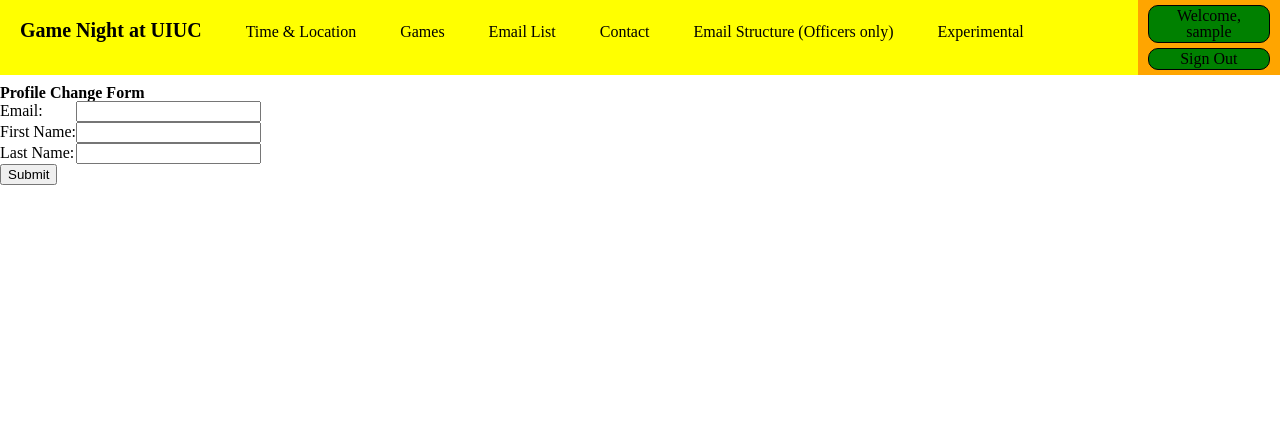
After one commit to penguinz1/Game_Night, a Django app: page /accounts/profile-change/ in a window 1280 px wide. The commit adds this page. Shown: the top 425 px of the page. Run offline with Django 3.2, Linux system fonts and the light colour scheme; the visitor is signed in with stand-in values (Sample User, id 1); some web fonts are replaced.

Commit message:
Added profile change functionality

```diff
--- a/accounts/forms.py
+++ b/accounts/forms.py
@@ -19,3 +19,9 @@
         return user
 
     UserCreationForm.Meta.model = User
+
+
+class ProfileChangeForm(forms.Form):
+    email = forms.EmailField(label = "Email", required = False)
+    first_name = forms.CharField(label = "First Name", required = False)
+    last_name = forms.CharField(label = "Last Name", required = False)
--- a/accounts/templates/profile.html
+++ b/accounts/templates/profile.html
@@ -21,5 +21,6 @@
         <p>Email: <em>not set</em></p>
     {% endif %}
 
+    <a href="{% url 'profile_change' %}"><p>Edit Profile</p></a>
     <a href="{% url 'password' %}"><p>Change Password</p></a>
 {% endblock %}
--- /dev/null
+++ b/accounts/templates/profile_change.html
@@ -0,0 +1,14 @@
+{% extends 'base_generic.html' %}
+
+{% block content %}
+    <h1 class="header">Profile Change Form</h1>
+    <form action="" method="post">
+        {% csrf_token %}
+        <table>
+        {{ form.as_table }}
+        </table>
+        <ul>
+            <input type="submit" value="Submit">
+        </ul>
+    </form>
+{% endblock %}
--- a/accounts/urls.py
+++ b/accounts/urls.py
@@ -7,5 +7,6 @@
     path('signup/', views.SignUp.as_view(), name = 'signup'),
     path('logout/', views.logout, name = 'logout'),
     path('profile/', views.profile, name = 'profile'),
-    path('password/', views.update_password, name = 'password')
+    path('password/', views.update_password, name = 'password'),
+    path('profile-change/', views.update_profile, name = 'profile_change')
 ]
--- a/accounts/views.py
+++ b/accounts/views.py
@@ -7,8 +7,11 @@
 from django.shortcuts import redirect
 from django.contrib.auth.decorators import login_required
 from django.contrib.auth.forms import PasswordChangeForm
+from django.http import HttpResponseRedirect
+from django.urls import reverse
 
-from accounts.forms import RegistrationForm
+from accounts.forms import RegistrationForm, ProfileChangeForm
+from main.views import gen_alerts
 
 
 class SignUp(generic.CreateView):
@@ -23,9 +26,8 @@
 
 @login_required
 def profile(request):
-    context = {
-        'user': request.user
-    }
+    context = gen_alerts(request)
+    context['user'] = request.user
     return render(request, 'profile.html', context)
 
 @login_required
@@ -38,8 +40,29 @@
             form.save()
             update_session_auth_hash(request, form.user)
             request.session['notify'] = "Successfully Changed Password!"
+            return HttpResponseRedirect(reverse('profile'))
 
     context = {
         'form': form
     }
     return render(request, 'password.html', context)
+
+@login_required
+def update_profile(request):
+    form = ProfileChangeForm()
+
+    if request.method == 'POST':
+        form = ProfileChangeForm(request.POST)
+        if form.is_valid():
+            user = request.user
+            if (form.cleaned_data['email']): user.email = form.cleaned_data['email']
+            if (form.cleaned_data['first_name']): user.first_name = form.cleaned_data['first_name']
+            if (form.cleaned_data['last_name']): user.last_name = form.cleaned_data['last_name']
+            user.save()
+            request.session['notify'] = "Successfully Updated Profile!"
+            return HttpResponseRedirect(reverse('profile'))
+
+    context = {
+        'form': form
+    }
+    return render(request, 'profile_change.html', context)
--- a/main/templates/base_generic.html
+++ b/main/templates/base_generic.html
@@ -34,10 +34,10 @@
         </ul>
     </div>
     {% if notify %}
-    <p>{{ notify }}</p>
+        <p>{{ notify }}</p>
     {% endif %}
     {% for message in messages %}
-    <p>{{ message }}</p>
+        <p>{{ message }}</p>
     {% endfor %}
     <div class="content">{% block content %}{% endblock %}</div>
     <footer>
```
